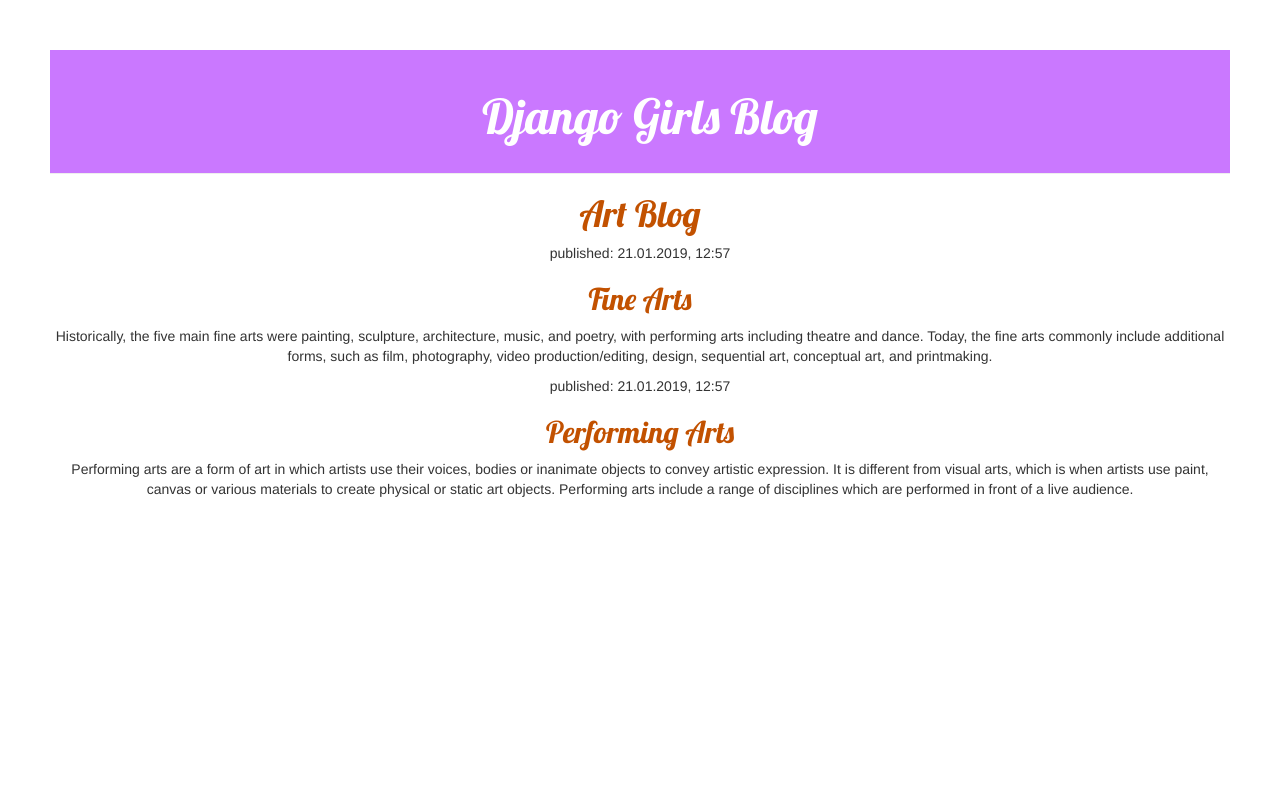
After one commit to 07shruti07/My-Blog, a Django app: template blog/templates/blog/base.html in a window 1280 px wide. The commit adds this page. Run offline with Django 3.2, Linux system fonts and the light colour scheme; the template is opened without the code that fills it, so the values that code supplies are empty; some libraries are stand-ins or nearby versions.

Commit message:
Added view and template for detailed blog post as well as CSS for the site.

```diff
--- /dev/null
+++ b/blog/static/css/blog.css
@@ -0,0 +1,61 @@
+h1 a, h2 a {
+    color: #C25100;
+    font-family: 'Lobster';
+}
+
+body {
+    padding: 50px;
+}
+
+
+
+.page-header {
+    background-color: #CA78FF;  /*#c20300    #C25100  */
+    margin-top: 0;
+    padding: 20px 20px 20px 40px;
+}
+
+.page-header h1, .page-header h1 a, .page-header h1 a:visited, .page-header h1 a:active {
+    color: #ffffff;
+    font-size: 36pt;
+    text-align: center;
+    text-decoration: initial;
+}
+
+.content {
+    margin: 40px;
+    text-align: center
+}
+
+h1, h2, h3, h4 {
+    font-family: 'Lobster', cursive;
+}
+
+.date {
+    color: #828282;
+}
+
+.save {
+    /*float: right;    */
+    text-align: center;
+}
+
+.post-form textarea, .post-form input {
+    width: 100%;
+}
+
+.top-menu, .top-menu:hover, .top-menu:visited {
+    color: #c20300;
+    text-align: center;
+    /*float: right;*/
+    font-size: 26pt;
+    margin-right: 20px;
+}
+
+.post {
+    margin-bottom: 70px;
+}
+
+.post h2 a, .post h2 a:visited {
+    color: #10c200;
+}
--- /dev/null
+++ b/blog/templates/blog/base.html
@@ -0,0 +1,48 @@
+{% load static %}
+<html>
+    <head>
+        <title>Django Girls blog</title>
+        <link rel="stylesheet" href="//maxcdn.bootstrapcdn.com/bootstrap/3.2.0/css/bootstrap.min.css">
+        <link rel="stylesheet" href="//maxcdn.bootstrapcdn.com/bootstrap/3.2.0/css/bootstrap-theme.min.css">
+        <link href='//fonts.googleapis.com/css?family=Lobster&subset=latin,latin-ext' rel='stylesheet' type='text/css'>
+        <link rel="stylesheet" href="{% static 'css/blog.css' %}">
+    </head>
+    <body>
+    <div class="page-header">
+        <h1><a href="/">Django Girls Blog</a></h1>
+    </div>
+
+    <center>
+        <div>
+            <h1><a href="/">Art Blog</a></h1>
+        </div>
+
+        <div>
+            <p>published: 21.01.2019, 12:57</p>
+            <h2><a href="">Fine Arts</a></h2>
+            <p>Historically, the five main fine arts were painting, sculpture, architecture, music, and poetry,
+            with performing arts including theatre and dance.
+            Today, the fine arts commonly include additional forms, such as film, photography, video production/editing, design, sequential art, conceptual art, and printmaking.</p>
+        </div>
+
+        <div>
+            <p>published: 21.01.2019, 12:57</p>
+            <h2><a href="">Performing Arts</a></h2>
+            <p>Performing arts are a form of art in which artists use their voices, bodies or inanimate objects to convey artistic expression.
+            It is different from visual arts, which is when artists use paint, canvas or various materials to create physical or static art objects. Performing arts include a range of disciplines which are performed in front of a live audience.
+            </p>
+        </div>
+
+
+        <div class="content container">
+            <div class="row">
+                <div class="">
+                    {% block content %}
+                    {% endblock %}
+                </div>
+            </div>
+        </div>
+
+    </center>
+</body>
+</html>
--- a/blog/urls.py
+++ b/blog/urls.py
@@ -3,5 +3,5 @@ from . import views
 
 urlpatterns=[
 	path('', views.post_list,name='post_list'),
-
+    path('post/<int:pik>/', views.post_detail, name='post_detail'),
 ]
```
Also changed, not shown: blog/templates/blog/post_detail.html (added, +13 -0 lines), blog/templates/blog/post_list.html (+35 -14 lines), blog/views.py (+6 -1 lines).
